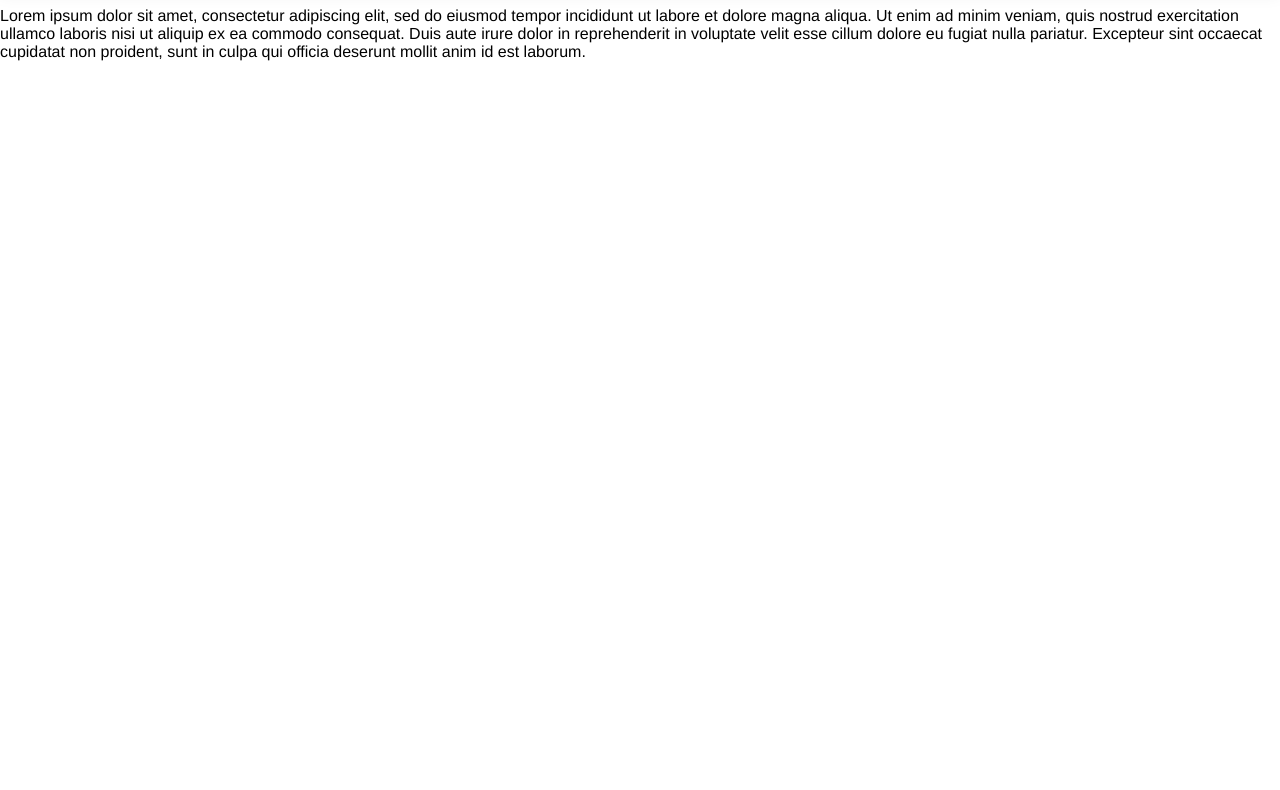
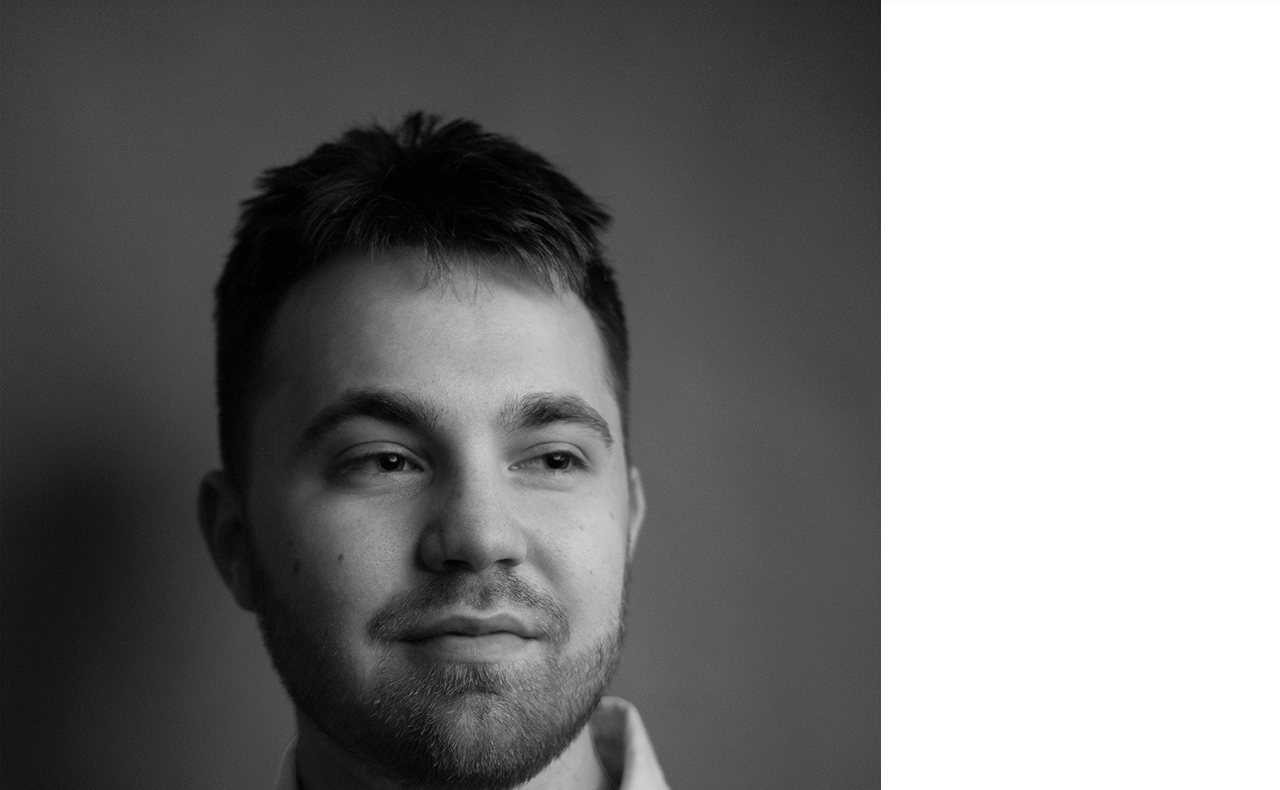
Before and after one commit to egoldberg30/Portfolio, a website: page deploy/aboutme.html in a window 1280 px wide. Shown: the part 73-863 px from the top of the page. Before the commit the page ends 800 px from the top, so only its background shows below. Drawn offline with Linux system fonts and the light colour scheme.

Commit message:
about me

```diff
--- a/deploy/aboutme.html
+++ b/deploy/aboutme.html
@@ -49,7 +49,7 @@
 
     <section id=aboutme>
         <div class=aboutme_content>
-            <h1>About Me</h1>
+            <img src="img/EitanGoldberg_Headshot.png" alt="eitangoldberg_headshot">
             <p>Lorem ipsum dolor sit amet, consectetur adipiscing elit, sed do eiusmod tempor incididunt ut labore et dolore magna aliqua. Ut enim ad minim veniam, quis nostrud exercitation ullamco laboris nisi ut aliquip ex ea commodo consequat. Duis aute irure dolor in reprehenderit in voluptate velit esse cillum dolore eu fugiat nulla pariatur. Excepteur sint occaecat cupidatat non proident, sunt in culpa qui officia deserunt mollit anim id est laborum.</p>
         </div>
     </section>
```
Also changed, not shown: deploy/img/EitanGoldberg_Headshot.png (added), dev/scss/sections/aboutme.scss (added), 2 other files.
